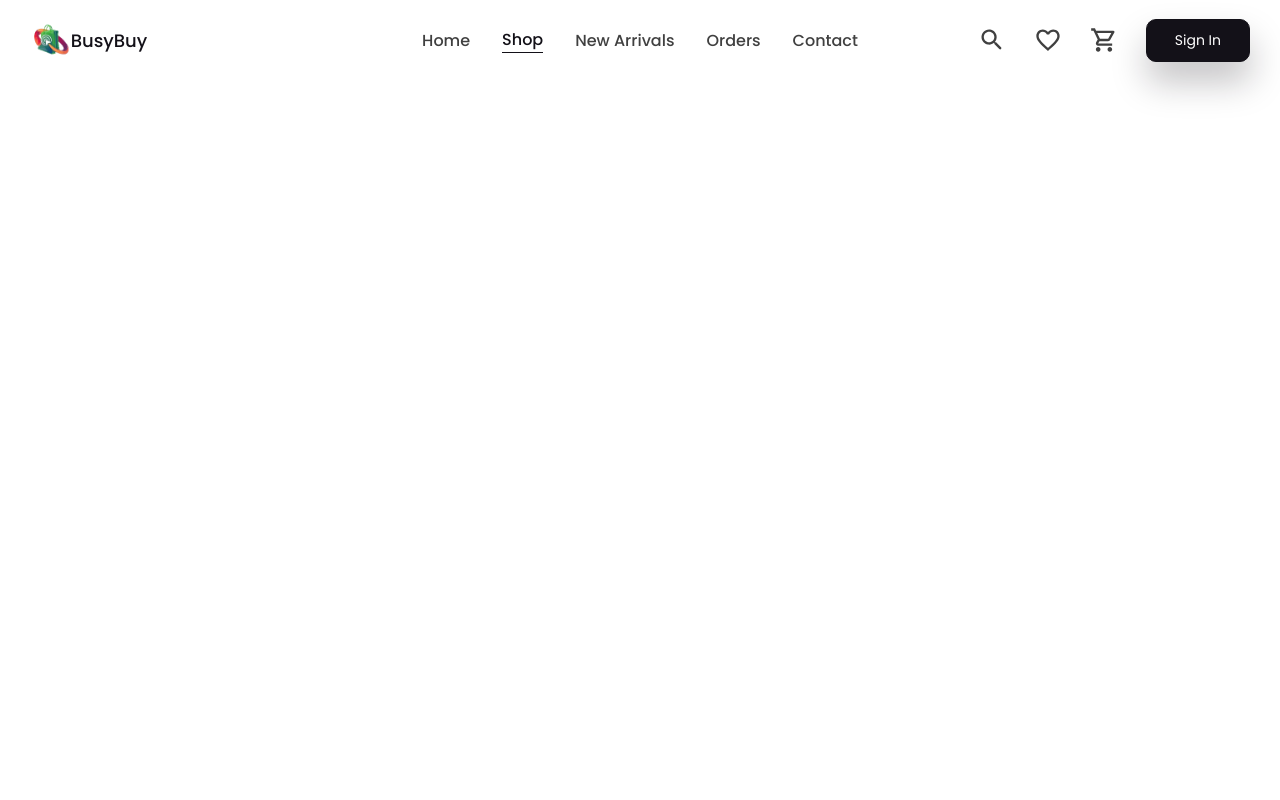
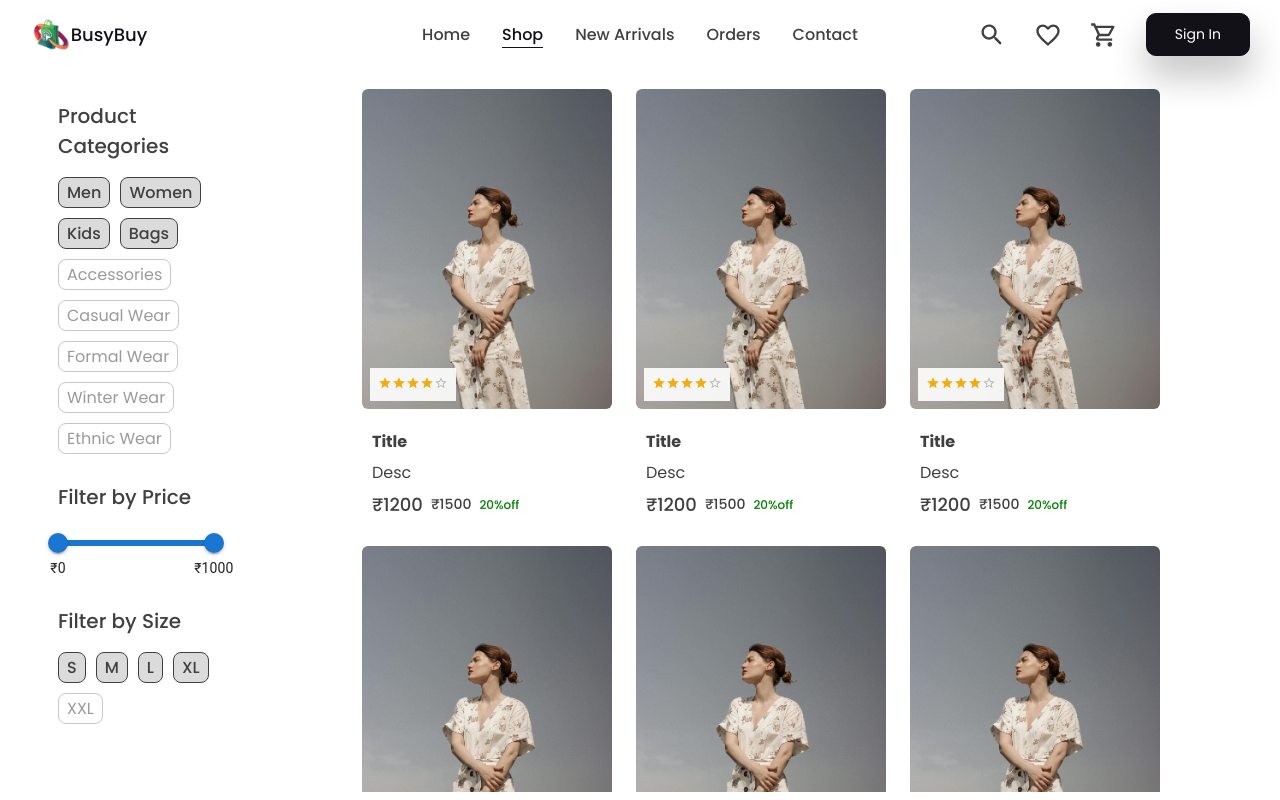
Before and after one commit to Shakshi94/PRODIGY_FS_03, a React (Vite) app in the folder client/: page /Shop in a window 1280 px wide. Built offline with nearby package versions, Linux system fonts and the light colour scheme.

Commit message:
changes in shopinglist

```diff
--- a/client/src/App.jsx
+++ b/client/src/App.jsx
@@ -3,13 +3,11 @@ import {lightTheme }from './utils/Themes.js';
 import {BrowserRouter,Route,Routes} from 'react-router-dom';
 import Navbar from './components/Navbar.jsx'
 import Home from './pages/Home.jsx';
-import Newarrival from './pages/Newarrival.jsx';
-import Favourite from './pages/Favourite.jsx';
-import Contact from './pages/Contact.jsx';
-import Order from './pages/Order.jsx';
 import { useState } from 'react';
 import Authentication from './pages/Authentication.jsx';
-
+import Shoplisting from './pages/Shoplisting.jsx';
+import Favourite from './pages/Favourite.jsx';
+import Cart from './pages/Cart.jsx';
 
 const Container = styled.div`
       width:100%;
@@ -32,8 +30,11 @@ function App() {
         <Navbar setOpenAuth={setOpenAuth} openAuth={openAuth}/>
         <Routes>
           <Route path="/" exact element={<Home/>}/>
+          <Route path="/Shop" exact element={<Shoplisting/>}/>
+          <Route path="/favorite" exact element={<Favourite/>}/>
+           <Route path="/cart" exact element={<Cart/>}/>
         </Routes>
-        {openAuth && <Authentication openAuth={openAuth} setOpenAuth={setOpenAuth}/>}
+        {openAuth && (<Authentication openAuth={openAuth} setOpenAuth={setOpenAuth}/>)}
       </Container>
       </BrowserRouter>
     </ThemeProvider>
--- a/client/src/pages/Favourite.jsx
+++ b/client/src/pages/Favourite.jsx
@@ -1,9 +1,69 @@
 import React from 'react'
+import styled from 'styled-components';
+
+const Container = styled.div`
+    padding: 20px 30px;
+    padding-bottom: 200px;
+    height: 100%;
+    overflow-y: scroll;
+    display: flex;
+    align-items: center;
+    flex-direction: column;
+    gap: 30px;
+    @media(max-width:768px){
+    padding: 20px 12px;
+    }
+    background: ${({theme}) => theme.bg};
+`;
+const Section = styled.div`
+    max-width: 1400px;
+    padding: 32px 16px;
+    display: flex;
+    flex-direction: column;
+    gap: 28px;
+`;
+
+
+const CardWrapper = styled.div`
+    display:flex;
+    flex-wrap: wrap;
+    gap:24px;
+    justify-content:center;
+    @media screen and (max-width:750px){
+        gap:14px;
+    }
+`;
+
+const Title = styled.div`
+    font-size:28px;
+    font-weight: 500;
+    display:flex;
+    justify-content: ${({center}) => (center ? 'center':'space-between')}
+    align-items: center;
+`;
+
+const Wrapper = styled.div``;
+
+const Left = styled.div`
+    background: red;
+`;
+
+const Right = styled.div`
+   background: blue;
+`;
+
 
 const Favourite = () => {
-  return (
-    <div>Favourite</div>
-  )
+  return <Container>
+
+    <Section>
+      <Title></Title>
+      <Wrapper>
+        <Left>L</Left>
+        <Right> R</Right>
+      </Wrapper>
+    </Section>
+  </Container>
 }
 
 export default Favourite;
--- a/client/src/pages/Shoplisting.jsx
+++ b/client/src/pages/Shoplisting.jsx
@@ -1,9 +1,151 @@
-import React from 'react'
+import { useState } from 'react';
+import styled from 'styled-components';
+import ProductCard from '../components/cards/ProductCard';
+import { filter } from '../utils/data';
+import { Slider } from '@mui/material';
 
+const Container = styled.div`
+  padding: 20px 30px;
+  height: 100vh;
+  overflow-y: hidden;
+  display: flex;
+  align-items: center;
+  gap: 30px;
+  @media (max-width: 768px) {
+    padding: 20px 12px;
+    flex-direction: column;
+    overflow-y: scroll;
+  }
+  background: ${({ theme }) => theme.bg};
+`;
+const Filters = styled.div`
+  width: 100%;
+  height: fit-content;
+  overflow-y: hidden;
+  padding: 20px 16px;
+  @media (min-width: 768px) {
+    height: 100%;
+    width: 230px;
+    overflow-y: scroll;
+  }
+`;
+const FilterSection = styled.div`
+  display: flex;
+  flex-direction: column;
+  gap: 16px;
+  padding: 12px;
+`;
+const Title = styled.div`
+  font-size: 20px;
+  font-weight: 500;
+`;
+const Menu = styled.div`
+  display: flex;
+  flex-direction: column;
+  gap: 4px;
+`;
+const Product = styled.div`
+  padding: 12px;
+  overflow: hidden;
+  height: fit-content;
+  @media (min-width: 768px) {
+    width: 100%;
+    overflow-y: scroll;
+    height: 100%;
+  }
+`;
+const CardWrapper = styled.div`
+  display: flex;
+  flex-wrap: wrap;
+  gap: 24px;
+  justify-content: center;
+  @media (max-width: 750px) {
+    gap: 14px;
+  }
+`;
+
+const Items = styled.div`
+  display: flex;
+  flex-wrap: wrap;
+  gap: 10px;
+`;
+
+const SelectableItem = styled.div`
+  cursor: pointer;
+  display: flex;
+  border: 1px solid ${({ theme }) => theme.text_secondary + 50};
+  color: ${({ theme }) => theme.text_secondary + 90};
+  border-radius: 8px;
+  padding: 2px 8px;
+  font-size: 16px;
+  width: fit-content;
+  ${({ selected, theme }) =>
+    selected &&
+    `
+  border: 1px solid ${theme.text_primary};
+  color: ${theme.text_primary};
+  background: ${theme.text_primary + 30};
+  font-weight: 500;
+  `}
+`;
 const Shoplisting = () => {
+
+  const [priceRange,setPriceRange] = useState([0,1000]);
+  const [selectedSizes,setSelectedSizes] = useState(['S','M','L','XL']);
+  const [selectedCategories,setSelectedCategories] = useState(['Men','Women','Kids','Bags','Laptops']);
   return (
-    <div>Shoplisting</div>
-  )
-}
+    <Container>
+      <Filters>
+        <Menu>
+          {filter.map((filters, index) => (
+            <FilterSection key={index}>
+              <Title>{filters.name}</Title>
+              {filters.value === 'price' ? (
+                <Slider
+                  aria-label="Price"
+                  defaultValue={priceRange}
+                  min={0}
+                  max={1000}
+                  valueLabelDisplay="auto"
+                  marks={[{ value: 0, label: '₹0' },{value: 1000, label: '₹1000'}]}
+                  onChange={(e,newValue) => setPriceRange(newValue)}
+                />
+              ) : filters.value === 'size' ? (
+                <Items>
+                  {filters.items.map((item) => (
+                    <SelectableItem key={item}
+                     selected={selectedSizes.includes(item)}
+                     onClick={() => setSelectedSizes((prevSizes) => prevSizes.includes(item) ? prevSizes.filter((size) => size !== item):[...prevSizes,item])}
+                     >{item}</SelectableItem>
+                  ))}
+                </Items>
+              ) : filters.value === 'category' ? (
+                <Items>
+                  {filters.items.map((item) => (
+                    <SelectableItem
+                    key={item}
+                    selected={selectedCategories.includes(item)}
+                    onClick={() => setSelectedCategories((prevCategories) => prevCategories.includes(item) ? prevCategories.filter((category) => category !== item):[...prevCategories,item])}>{item}</SelectableItem>
+                  ))}
+                </Items>
+              ) : null}
+            </FilterSection>
+          ))}
+        </Menu>
+      </Filters>
+
+      <Product>
+        <CardWrapper>
+          <ProductCard />
+          <ProductCard />
+          <ProductCard />
+          <ProductCard />
+          <ProductCard />
+          <ProductCard />
+        </CardWrapper>
+      </Product>
+    </Container>
+  );
+};
 
 export default Shoplisting;
```
